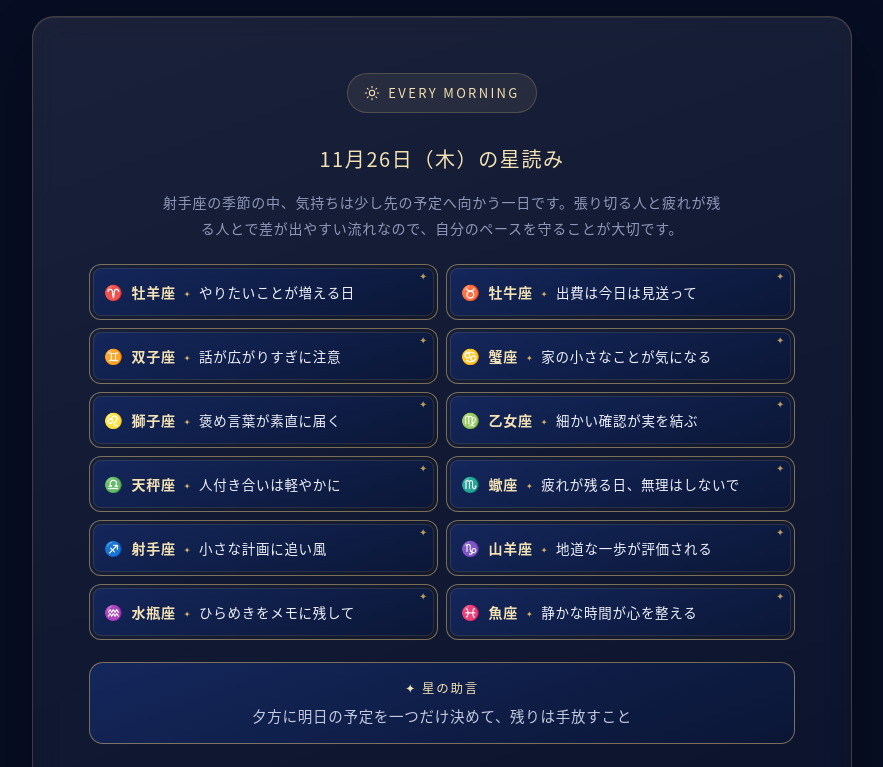
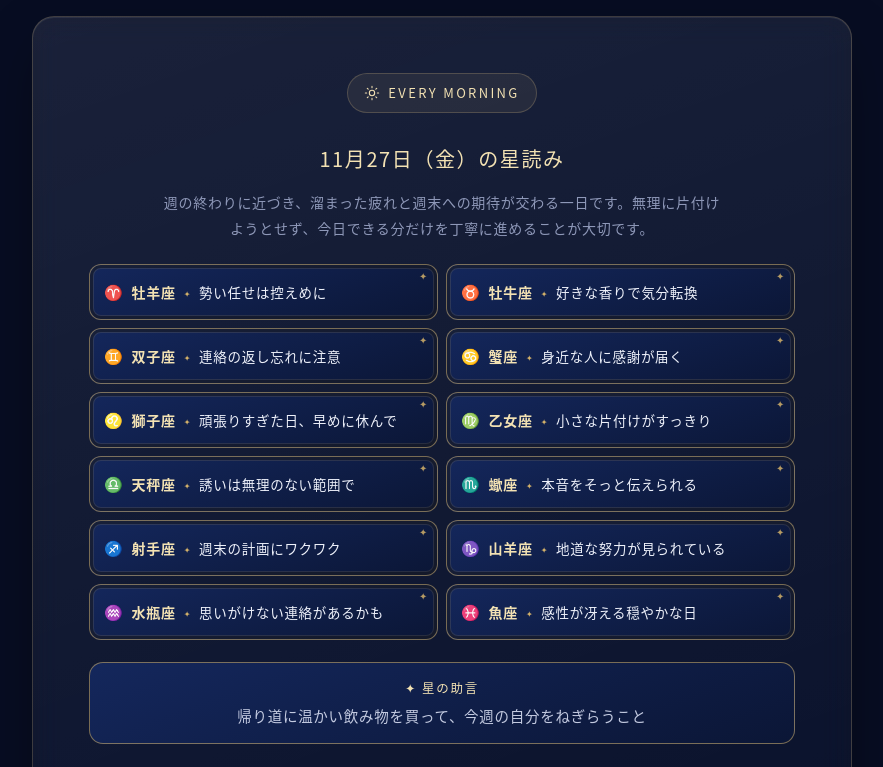
Before and after one commit to thokida/luna-hp, a plain HTML site: page index.html in a window 1280 px wide. Shown: the part 2580-3347 px from the top of the page, without its empty margins (198-1081 px from the left). Drawn offline with Linux system fonts and the light colour scheme.

Commit message:
毎朝の星読みを当日分に更新

```diff
--- a/index.html
+++ b/index.html
@@ -592,23 +592,23 @@
       <div class="glass daily-card reveal" data-delay="3">
         <span class="time-badge"><svg aria-hidden="true"><use href="#i-sun"/></svg>EVERY MORNING</span>
         <!--DAILY:START-->
-<p class="daily-date">11月26日（木）の星読み</p>
-<p class="daily-intro">射手座の季節の中、気持ちは少し先の予定へ向かう一日です。張り切る人と疲れが残る人とで差が出やすい流れなので、自分のペースを守ることが大切です。</p>
+<p class="daily-date">11月27日（金）の星読み</p>
+<p class="daily-intro">週の終わりに近づき、溜まった疲れと週末への期待が交わる一日です。無理に片付けようとせず、今日できる分だけを丁寧に進めることが大切です。</p>
 <ul class="daily-list">
-<li><span class="daily-glyph" aria-hidden="true">♈</span><span class="daily-name">牡羊座</span><span class="daily-text">やりたいことが増える日</span></li>
-<li><span class="daily-glyph" aria-hidden="true">♉</span><span class="daily-name">牡牛座</span><span class="daily-text">出費は今日は見送って</span></li>
-<li><span class="daily-glyph" aria-hidden="true">♊</span><span class="daily-name">双子座</span><span class="daily-text">話が広がりすぎに注意</span></li>
-<li><span class="daily-glyph" aria-hidden="true">♋</span><span class="daily-name">蟹座</span><span class="daily-text">家の小さなことが気になる</span></li>
-<li><span class="daily-glyph" aria-hidden="true">♌</span><span class="daily-name">獅子座</span><span class="daily-text">褒め言葉が素直に届く</span></li>
-<li><span class="daily-glyph" aria-hidden="true">♍</span><span class="daily-name">乙女座</span><span class="daily-text">細かい確認が実を結ぶ</span></li>
-<li><span class="daily-glyph" aria-hidden="true">♎</span><span class="daily-name">天秤座</span><span class="daily-text">人付き合いは軽やかに</span></li>
-<li><span class="daily-glyph" aria-hidden="true">♏</span><span class="daily-name">蠍座</span><span class="daily-text">疲れが残る日、無理はしないで</span></li>
-<li><span class="daily-glyph" aria-hidden="true">♐</span><span class="daily-name">射手座</span><span class="daily-text">小さな計画に追い風</span></li>
-<li><span class="daily-glyph" aria-hidden="true">♑</span><span class="daily-name">山羊座</span><span class="daily-text">地道な一歩が評価される</span></li>
-<li><span class="daily-glyph" aria-hidden="true">♒</span><span class="daily-name">水瓶座</span><span class="daily-text">ひらめきをメモに残して</span></li>
-<li><span class="daily-glyph" aria-hidden="true">♓</span><span class="daily-name">魚座</span><span class="daily-text">静かな時間が心を整える</span></li>
+<li><span class="daily-glyph" aria-hidden="true">♈</span><span class="daily-name">牡羊座</span><span class="daily-text">勢い任せは控えめに</span></li>
+<li><span class="daily-glyph" aria-hidden="true">♉</span><span class="daily-name">牡牛座</span><span class="daily-text">好きな香りで気分転換</span></li>
+<li><span class="daily-glyph" aria-hidden="true">♊</span><span class="daily-name">双子座</span><span class="daily-text">連絡の返し忘れに注意</span></li>
+<li><span class="daily-glyph" aria-hidden="true">♋</span><span class="daily-name">蟹座</span><span class="daily-text">身近な人に感謝が届く</span></li>
+<li><span class="daily-glyph" aria-hidden="true">♌</span><span class="daily-name">獅子座</span><span class="daily-text">頑張りすぎた日、早めに休んで</span></li>
+<li><span class="daily-glyph" aria-hidden="true">♍</span><span class="daily-name">乙女座</span><span class="daily-text">小さな片付けがすっきり</span></li>
+<li><span class="daily-glyph" aria-hidden="true">♎</span><span class="daily-name">天秤座</span><span class="daily-text">誘いは無理のない範囲で</span></li>
+<li><span class="daily-glyph" aria-hidden="true">♏</span><span class="daily-name">蠍座</span><span class="daily-text">本音をそっと伝えられる</span></li>
+<li><span class="daily-glyph" aria-hidden="true">♐</span><span class="daily-name">射手座</span><span class="daily-text">週末の計画にワクワク</span></li>
+<li><span class="daily-glyph" aria-hidden="true">♑</span><span class="daily-name">山羊座</span><span class="daily-text">地道な努力が見られている</span></li>
+<li><span class="daily-glyph" aria-hidden="true">♒</span><span class="daily-name">水瓶座</span><span class="daily-text">思いがけない連絡があるかも</span></li>
+<li><span class="daily-glyph" aria-hidden="true">♓</span><span class="daily-name">魚座</span><span class="daily-text">感性が冴える穏やかな日</span></li>
 </ul>
-<p class="daily-advice"><span>✦ 星の助言</span>夕方に明日の予定を一つだけ決めて、残りは手放すこと</p>
+<p class="daily-advice"><span>✦ 星の助言</span>帰り道に温かい飲み物を買って、今週の自分をねぎらうこと</p>
 <!--DAILY:END-->
         <div class="btn-row">
           <a class="btn btn-ghost" href="https://www.threads.net/@luna_kakomirai" target="_blank" rel="noopener">
```
